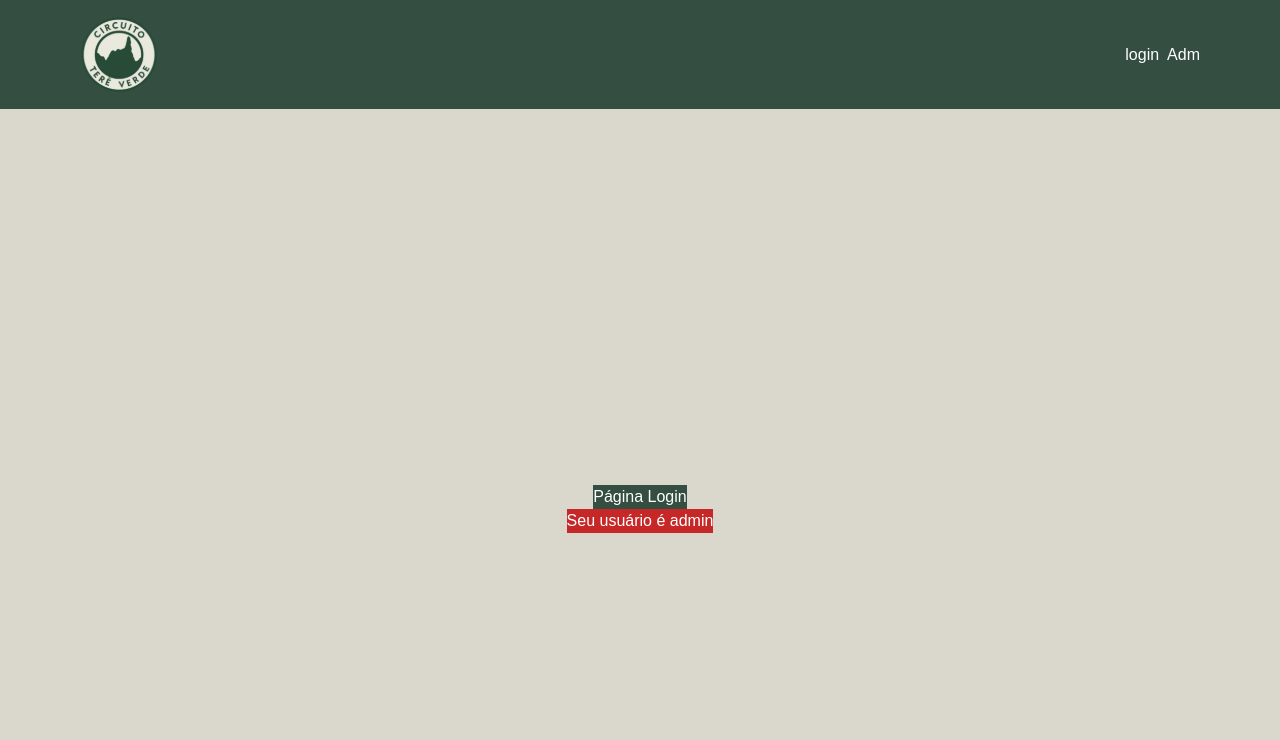
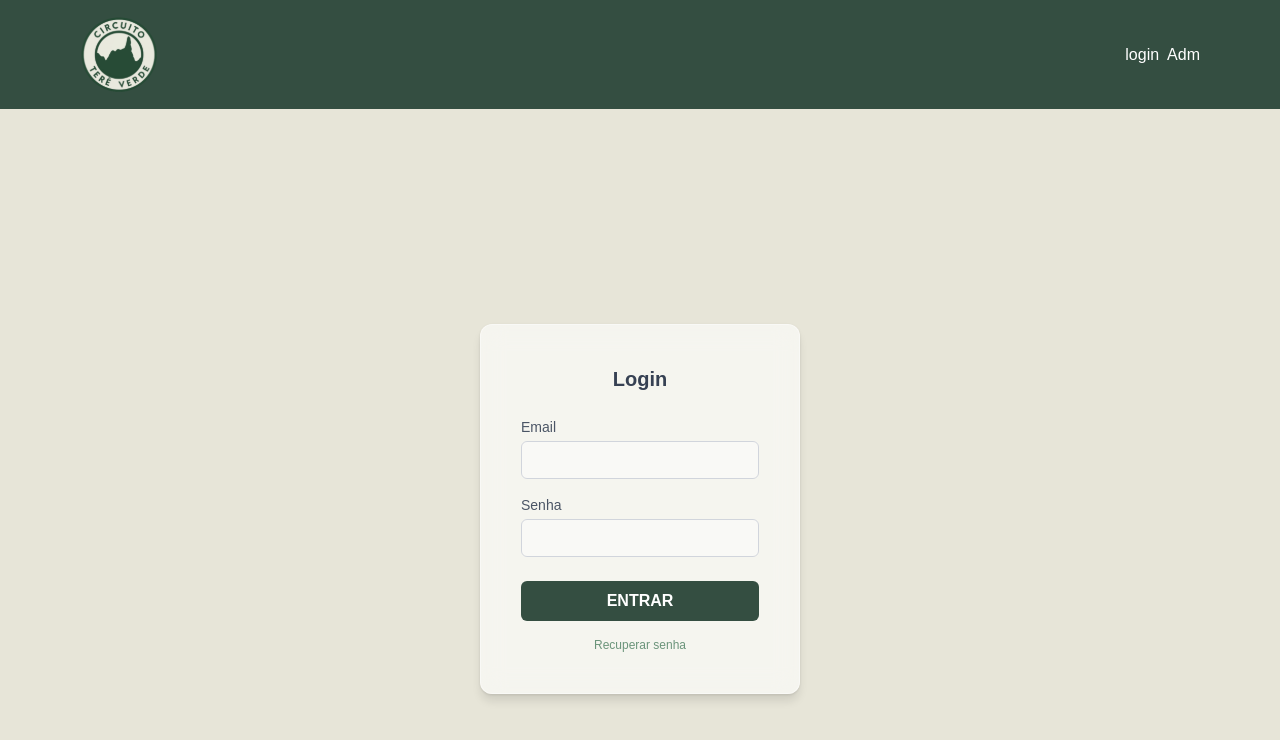
Before and after one commit to Rarzox-Software/Circuito_Tere_Verde, a React (Vite) app in the folder projeto/: page /login in a window 1280 px wide. Shown: the top 740 px of the page. Built offline with nearby package versions, Linux system fonts and the light colour scheme.

Commit message:
Add pagina de Login

```diff
--- /dev/null
+++ b/projeto/src/dados/Enumerations.ts
@@ -0,0 +1,18 @@
+export enum Parque {
+    PNSO = "Parque Nacional da Serra dos Órgãos",
+    PETP = "Parque Estadual dos Três Picos",
+    PNMMT = "Parque Natural Municipal Montanhas de Teresópolis"
+}
+
+export enum TipoPostagem {
+    Trilhas = "Trilhas",
+    Cachoeiras = "Cachoeiras",
+    Biodiversidade = "Biodiversidade",
+    Eventos = "Eventos",
+    Novidades = "Novidades",
+    Atracoes = "Atrações"
+}
+
+// Para preencher combobox no front (React/HTML/TS)
+export const ListaParques = Object.values(Parque);
+export const ListaTipos = Object.values(TipoPostagem);
--- /dev/null
+++ b/projeto/src/dados/MockStore.ts
@@ -0,0 +1,147 @@
+// MockStore.ts
+
+import { Parque, TipoPostagem } from "./Enumerations.ts";
+import testeImg from "../assets/teste.png";
+
+// ---------------- Tipagens ---------------- //
+
+export interface Admin {
+    id: number;
+    nome: string;
+    login: string;
+    senha: string;
+}
+
+export interface Postagem {
+    id: number;
+    parque: Parque;
+    tipo: TipoPostagem;
+    titulo: string;
+    descricao: string;
+    foto: string;
+    dataPostagem: Date;
+    dataInicio?: Date;
+    dataFim?: Date;
+}
+
+
+// ---------------- MockStore ---------------- //
+
+export class MockStore {
+    private static instance: MockStore;
+
+    private administradores: Admin[] = [];
+    private logado: Admin | null = null;
+    private postagens: Postagem[] = [];
+
+    private idSequencialPostagens : number = 2;
+    private idSequencialAdmin : number = 2;
+
+    private constructor() {
+        // Administrador padrão
+        this.administradores.push({
+            id: 1,
+            nome: "Administrador",
+            login: "admin@gmail.com",
+            senha: "123"
+        });
+
+        // Administrador padrão
+        this.postagens.push({
+            id: 1,
+            parque: Parque.PNMMT,
+            tipo: TipoPostagem.Novidades,
+            titulo: "Trilha Suspença",
+            descricao: "Temos uma boa notícia para vocês, a Trinlha suspença tão amada por todos está LIBERADA! Venhão visitar e conecer a natureza.",
+            foto:testeImg,
+            dataPostagem: new Date()
+        });
+    }
+
+    public static getInstance(): MockStore {
+        if (!MockStore.instance) {
+            MockStore.instance = new MockStore();
+        }
+        return MockStore.instance;
+    }
+
+    // ---------------- Administradores ---------------- //
+
+    public addAdministrador(nome: string, login: string, senha: string): Admin {
+        var id = this.idSequencialAdmin;
+        this.idSequencialPostagens++;
+
+        const novoAdmin: Admin = {
+            id,
+            nome,
+            login,
+            senha,
+        };
+
+        this.administradores.push(novoAdmin);
+        return novoAdmin;
+    }
+
+    public login(login: string, senha: string): boolean {
+        const admin = this.administradores.find(a => a.login === login && a.senha === senha);
+        if (!admin) return false;
+
+        this.logado = admin;
+        return true;
+    }
+
+    public logout(): void {
+        this.logado = null;
+    }
+
+    public estaLogado(): boolean {
+        return this.logado !== null;
+    }
+
+    public getUsuarioLogado(): Admin | null {
+        return this.logado;
+    }
+
+
+    // ---------------- Postagens ---------------- //
+
+    public addPostagem(data: Postagem) {
+        // gera id sequencial
+        data.id = this.idSequencialPostagens;
+        this.idSequencialPostagens++;
+
+        this.postagens.push(data);
+    }
+
+    public editarPostagem(id: number, novosDados: Partial<Postagem>): boolean {
+        const index = this.postagens.findIndex(p => p.id === id);
+        if (index === -1) return false;
+
+        this.postagens[index] = { ...this.postagens[index], ...novosDados };
+        return true;
+    }
+
+    public deletarPostagem(id: number): boolean {
+        const tamanhoAntes = this.postagens.length;
+        this.postagens = this.postagens.filter(p => p.id !== id);
+        return this.postagens.length < tamanhoAntes;
+    }
+
+    public getTodasPostagens(): Postagem[] {
+        return this.postagens;
+    }
+
+    public getPostagensPorParque(parque: Parque): Postagem[] {
+        return this.postagens.filter(p => p.parque === parque);
+    }
+
+    public getPostagensPorTipo(tipo: TipoPostagem): Postagem[] {
+        return this.postagens.filter(p => p.tipo === tipo);
+    }
+
+    public getPostagensPorParqueETipo(parque: Parque, tipo: TipoPostagem): Postagem[] {
+        return this.postagens.filter(
+            p => p.parque === parque && p.tipo === tipo
+        );
+    }
+}
--- a/projeto/src/paginas/login.jsx
+++ b/projeto/src/paginas/login.jsx
@@ -1,13 +1,91 @@
-import { useContext } from "react"
-import { UsuarioContext } from "@/contexts/usuarioContext"
+import { useState } from "react";
+import { useNavigate } from "react-router-dom";
+import { MockStore } from "../dados/MockStore.ts";
 
 export default function Login() {
-  const { usuario } = useContext(UsuarioContext);
+
+  // dados mockado teste
+  const store = MockStore.getInstance();
+
+  // router
+  const navigate = useNavigate();
+
+  // dados login
+  const [login, setLogin] = useState("");
+  const [senha, setSenha] = useState("");
+  const [erro, setErro] = useState("");
+
+  // funcoes
+  function fazerLogin(e) {
+    e.preventDefault();
+    const resultado = store.login(login, senha);
+
+    if (!resultado) {
+      setErro("Email ou senha inválidos.");
+      return;
+    }
+
+    setErro("");
+
+    // direciona para painel de controle
+    navigate("/painelControle");
+  }
 
   return (
-    <div className="flex min-h-svh flex-col items-center justify-center">
-      <h1 className="bg-primary text-white">Página Login</h1>
-      <h1 className="bg-destructive text-white">Seu usuário é {usuario.nome}</h1>
+ <div className="w-screen h-screen flex items-center justify-center bg-[#e7e5d8]">
+      <div className="bg-white/60 backdrop-blur-md shadow-xl p-10 rounded-xl w-80 border border-white/40">
+
+        <h2 className="text-center text-xl font-semibold text-gray-700 mb-6">
+          Login
+        </h2>
+
+        <form onSubmit={fazerLogin} className="flex flex-col gap-4">
+
+          <div className="flex flex-col text-sm text-gray-600">
+            <label>Email</label>
+            <input
+              type="email"
+              className="mt-1 p-2 bg-white/40 rounded-md border border-gray-300 focus:outline-none focus:ring-2 focus:secondary"
+              value={login}
+              onChange={(e) => setLogin(e.target.value)}
+            />
+          </div>
+
+          <div className="flex flex-col text-sm text-gray-600">
+            <label>Senha</label>
+            <input
+              type="password"
+              className="mt-1 p-2 bg-white/40 rounded-md border border-gray-300 focus:outline-none focus:ring-2 focus:secondary"
+              value={senha}
+              onChange={(e) => setSenha(e.target.value)}
+            />
+          </div>
+
+          {erro && (
+            <p className="text-red-700 text-sm text-center animate-pulse">
+              {erro}
+            </p>
+          )}
+
+          <button
+            type="submit"
+            className="
+              mt-2 bg-primary text-white py-2 rounded-md font-semibold
+              transition-all duration-200
+              hover:bg-secondary
+              active:scale-95
+              hover:shadow-lg
+            "
+          >
+            ENTRAR
+          </button>
+
+        </form>
+
+        <p className="text-center text-xs text-green-900/60 mt-4 cursor-pointer">
+          Recuperar senha
+        </p>
+      </div>
     </div>
   )
 }
--- /dev/null
+++ b/projeto/src/paginas/painelControle.jsx
@@ -0,0 +1,7 @@
+export default function PainelControle() {
+  return (
+    <div className="flex min-h-svh flex-col items-center justify-center">
+      <h1 className="bg-primary text-white">Painel de Controle</h1>
+    </div>
+  )
+}
--- a/projeto/src/rotas.jsx
+++ b/projeto/src/rotas.jsx
@@ -2,6 +2,7 @@ import { Routes, Route } from 'react-router-dom';
 import Principal from './paginas/principal';
 import Sobre from './paginas/sobre';
 import Login from './paginas/login';
+import PainelControle from './paginas/painelControle';
 
 export default function Rotas() {
   return (
@@ -9,6 +10,7 @@ export default function Rotas() {
       <Route path="/" element={<Principal />} />
       <Route path="/sobre" element={<Sobre />} />
       <Route path="/login" element={<Login />} />
+      <Route path="/painelControle" element={<PainelControle />} />
     </Routes>
   );
 }
```
Also changed, not shown: projeto/src/assets/teste.png (added).
